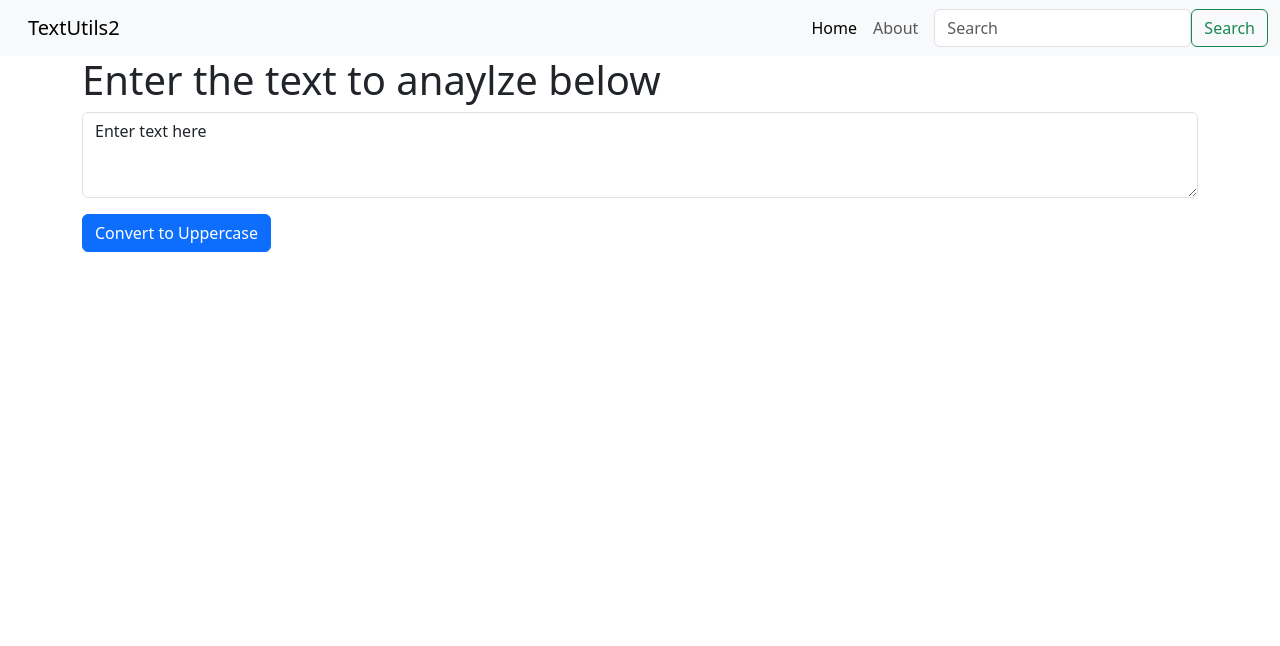
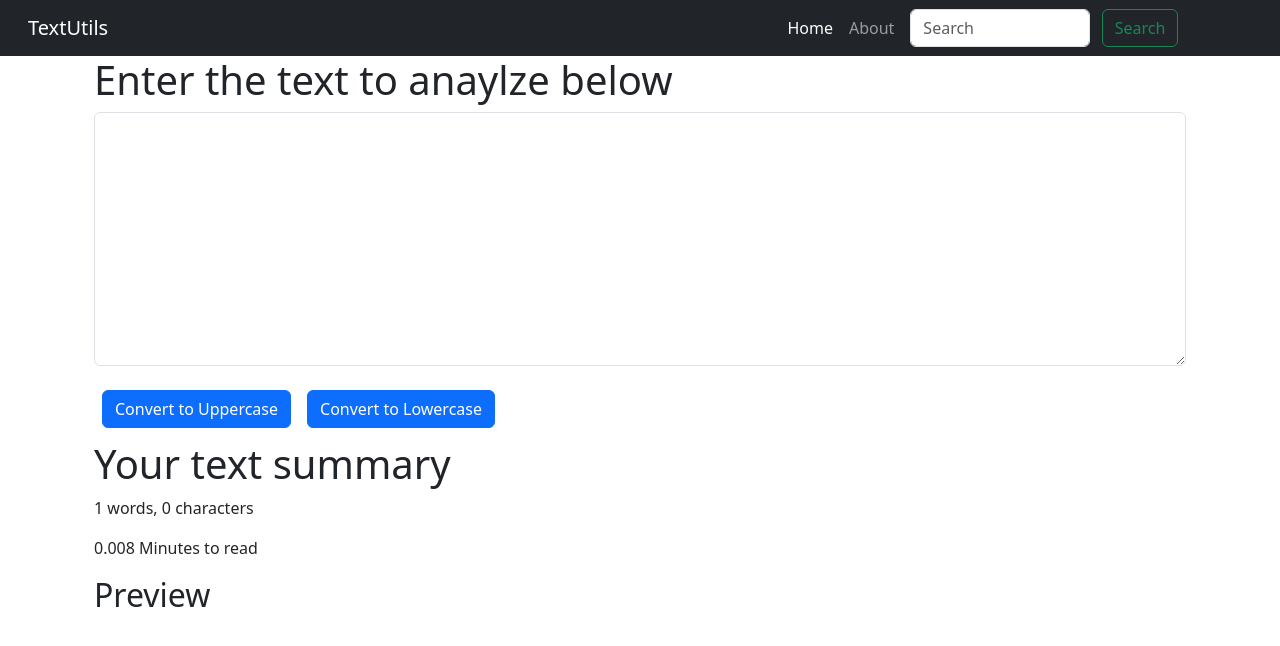
Before and after one commit to kqureshi14/textutils, a React (Create React App) app: page / in a window 1280 px wide. Shown: the top 646 px of the page. Built offline with nearby package versions, Linux system fonts and the light colour scheme.

Commit message:
add lowercase changed navigation

```diff
--- a/src/App.js
+++ b/src/App.js
@@ -6,7 +6,7 @@ import TextForm from './compoents/TextForm';
 function App(){
   return (
    <>
-<Navbar title="TextUtils2"  aboutText='About' homeTitle='Home'/>
+<Navbar title="TextUtils"  aboutText='About' homeTitle='Home'/>
 
 <div className="container">
 <TextForm heading="Enter the text to anaylze below"/>
--- a/src/compoents/Navbar.js
+++ b/src/compoents/Navbar.js
@@ -3,7 +3,7 @@ import PropTypes from 'prop-types';
 
 export default function Navbar(props) {
   return (
-    <nav className="navbar navbar-expand-lg bg-body-tertiary">
+    <nav className="navbar navbar-expand-lg navbar-dark bg-dark">
     <div className="container-fluid">
       <a className="navbar-brand" href="/">{props.title}</a>
       <button className="navbar-toggler" type="button" data-bs-toggle="collapse" data-bs-target="#navbarSupportedContent" aria-controls="navbarSupportedContent" aria-expanded="false" aria-label="Toggle navigation">
@@ -20,7 +20,9 @@ export default function Navbar(props) {
         </ul>
         <form className="d-flex" role="search">
           <input className="form-control me-2" type="search" placeholder="Search" aria-label="Search"/>
-          <button className="btn btn-outline-success" type="submit">Search</button>
+         <div className="container">
+         <button className="btn btn-outline-success" type="submit">Search</button>
+            </div>
         </form>
       </div>
     </div>
--- a/src/compoents/TextForm.js
+++ b/src/compoents/TextForm.js
@@ -1,10 +1,15 @@
 import React, {useState} from 'react';
 
 export default function TextForm(props) {
-    const [text,setText] =useState('Enter text here');
+    const [text,setText] =useState('');
 
     const handleUpClick = ()=>{
         let newText = text.toUpperCase();
+        setText(newText);
+    }
+
+    const handleLowerClick = ()=>{
+        let newText = text.toLowerCase();
         setText(newText);
     }
 
@@ -15,11 +20,25 @@ export default function TextForm(props) {
 
   return (
         <>
+        <div className="container">
+
+
         <h1>{props.heading}</h1>
         <div className="mb-3">
-            <textarea className="form-control"  value={text}  onChange={handleOnChange} id="myBox" rows="3"></textarea>
+            <textarea className="form-control"  value={text}  onChange={handleOnChange} id="myBox" rows="10"></textarea>
         </div>
-        <button className="btn btn-primary" onClick={handleUpClick}>Convert to Uppercase</button>
+        <button className="btn btn-primary mx-2 my-2" onClick={handleUpClick}>Convert to Uppercase</button>
+        <button className="btn btn-primary mx-2 my-2" onClick={handleLowerClick}>Convert to Lowercase</button>
+        </div>
+        <div className="container my-1">
+
+            <h1>Your text summary</h1>
+            <p>{text.split(" ").length} words, {text.length} characters</p>
+            <p>{ 0.008 * text.split(" ").length} Minutes to read</p>
+            <h2>Preview</h2>
+            <p>{text}</p>
+        </div>
+
         </>
 
   )
```
